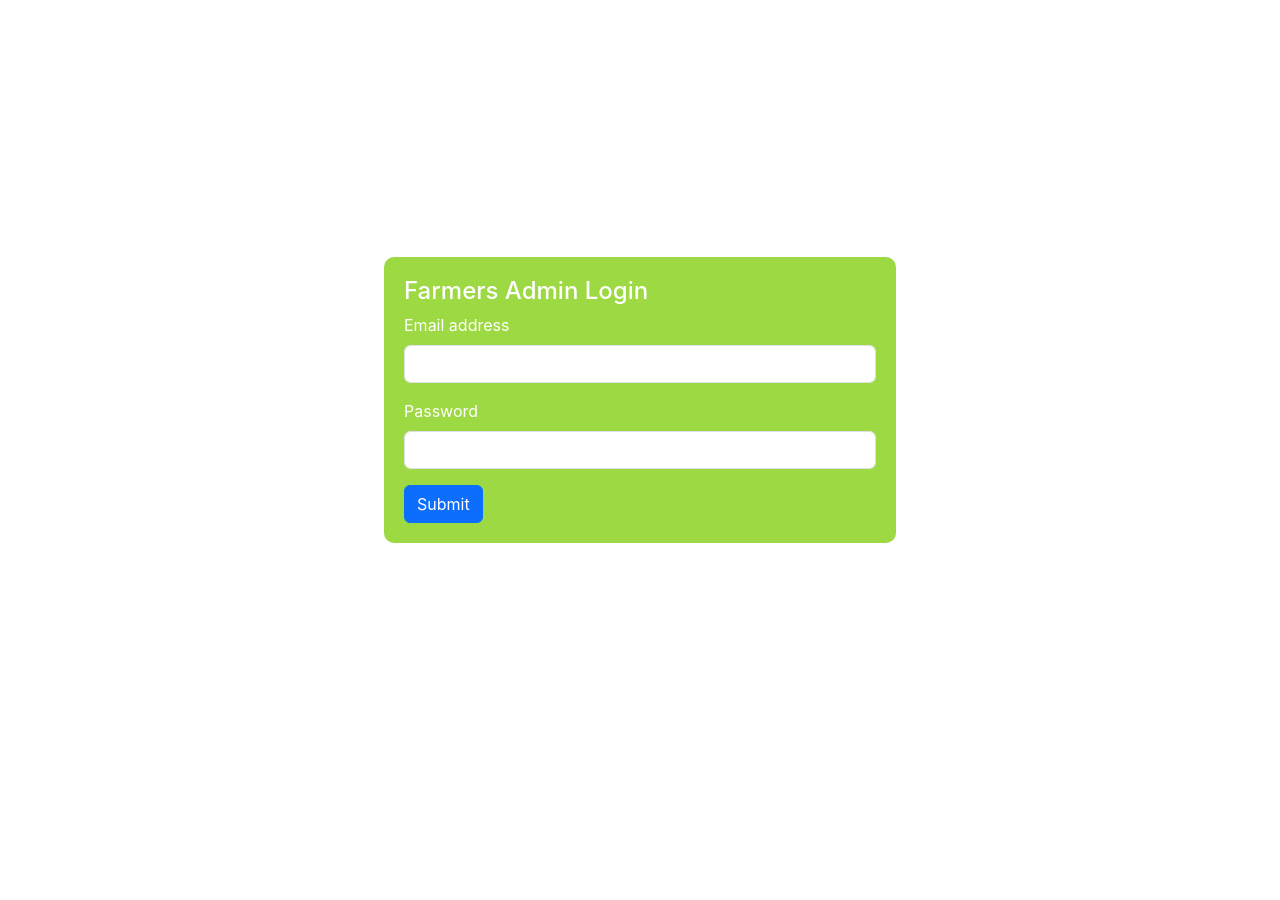
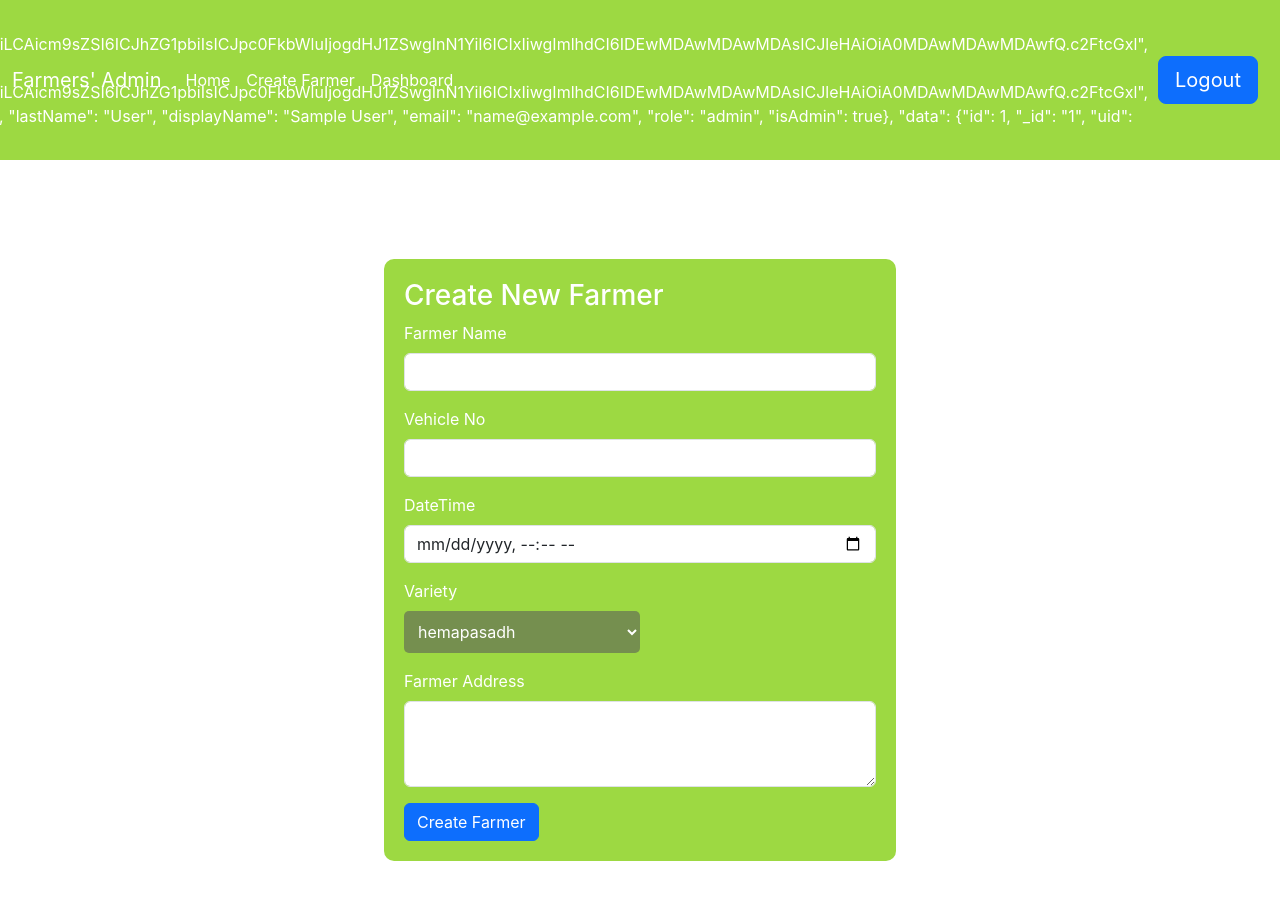
Before and after one commit to Sahana-123-KK/farmers-app, a React (Create React App) app: page /createfarmer in a window 1280 px wide. Before the commit this address led to /login. Shown: the top 900 px of the page. Before the commit the page ends 800 px from the top, so only its background shows below. Built offline with nearby package versions, Linux system fonts and the light colour scheme; sample sign-in values are in the browser's storage.

Commit message:
integrated with backend

```diff
--- a/src/App.js
+++ b/src/App.js
@@ -8,7 +8,7 @@ import Navbar from './components/Navbar/Navbar';
 function App() {
   return (
     <Router>
-      {localStorage.getItem("farmerlogin") && <Navbar />}
+      {localStorage.getItem("ftoken") && <Navbar />}
       <Routes>
 
         <Route path='/login' element={<Login />} />
--- a/src/components/CreateFarmer/CreateFarmer.jsx
+++ b/src/components/CreateFarmer/CreateFarmer.jsx
@@ -6,15 +6,16 @@ import { useNavigate } from "react-router-dom";
 const CreateFarmer = () => {
   const navigate = useNavigate();
   useEffect(() => {
-    if (!localStorage.getItem("farmerlogin")) {
+    if (!localStorage.getItem("ftoken")) {
       navigate("/login");
     }
   }, []);
   const [farmerDetails, setFarmerDetails] = useState({
     name: "",
-    vehicleNo: "",
+    vno: "",
     address: "",
-    variety: "grade1",
+    variety: "hemapasadh",
+    datetime:""
   });
 
   const handleChange = (e) => {
@@ -28,10 +29,11 @@ const CreateFarmer = () => {
   const createFarmerAPI = async (e) => {
     e.preventDefault();
     try {
-      const response = await fetch("", {
+      const response = await fetch("http://localhost:7000/farmers/create", {
         method: "POST",
         headers: {
           "Content-Type": "application/json",
+          token:localStorage.getItem("ftoken")
         },
         body: JSON.stringify(farmerDetails),
       });
@@ -60,6 +62,7 @@ const CreateFarmer = () => {
               Farmer Name
             </label>
             <input
+            required
               onChange={handleChange}
               name="name"
               type="text"
@@ -73,11 +76,26 @@ const CreateFarmer = () => {
               Vehicle No
             </label>
             <input
+            required
               onChange={handleChange}
-              name="vehicleNo"
+              name="vno"
               type="text"
               class="form-control"
               id="exampleInputPassword1"
+            />
+          </div>
+          <div class="mb-3">
+            <label for="datetime" class="form-label">
+             DateTime
+            </label>
+
+            <input
+            required
+              onChange={handleChange}
+              name="datetime"
+              type="datetime-local"
+              class="form-control"
+              id="datetime"
             />
           </div>
           <div class="mb-3">
@@ -86,14 +104,15 @@ const CreateFarmer = () => {
             </label>
             <div class="dropdown">
               <select
+              required
                 onChange={changeVariety}
                 className="variety-farmer"
                 name="variety"
                 id="variety"
               >
-                <option value="grade1">Grade-1</option>
-                <option value="grade2">Grade-2</option>
-                <option value="rejected">Rejected</option>
+                <option value="hemapasadh">hemapasadh</option>
+                <option value="banganpalli">banganpalli</option>
+                {/* <option value="rejected">Rejected</option> */}
               </select>
             </div>
           </div>
@@ -102,6 +121,7 @@ const CreateFarmer = () => {
               Farmer Address
             </label>
             <textarea
+            required
               onChange={handleChange}
               name="address"
               class="form-control"
--- a/src/components/Dashboard/Dashboard.jsx
+++ b/src/components/Dashboard/Dashboard.jsx
@@ -7,45 +7,21 @@ import { useNavigate } from "react-router-dom";
 const Dashboard = () => {
   const navigate = useNavigate();
   useEffect(() => {
-    if (!localStorage.getItem("farmerlogin")) {
+    if (!localStorage.getItem("ftoken")) {
       navigate("/login");
     }
   }, []);
   const [loading, setLoading] = useState(false);
-  const [farmers, setFarmers] = useState([
-    {
-      name: "Anubhav Singh",
-      vehicleNo: "23432",
-      address:
-        "Lorem ipsum dolor sit, amet consectetur adipisicing elit. Debitis delectus maxime cupiditate porro dignissimos? Eius excepturi molestiae nesciun",
-      variety: "grade1",
-      date: "12-04-2022",
-    },
-    {
-      name: "Haseena Malik",
-      vehicleNo: "232354432",
-      address:
-        "Lorem ipsum dolor sit, amet consectetur adipisicing elit. Debitis delectus maxime cupiditate porro dignissimos? Eius excepturi molestiae nesciun",
-      variety: "grade2",
-      date: "22-11-2022",
-    },
-    {
-      name: "Shivaay Singh Oberoi",
-      vehicleNo: "23423532",
-      address:
-        "Lorem ipsum dolor sit, amet consectetur adipisicing elit. Debitis delectus maxime cupiditate porro dignissimos? Eius excepturi molestiae nesciun",
-      variety: "rejected",
-      date: "12-09-2022",
-    },
-  ]);
+  const [farmers, setFarmers] = useState([]);
 
   const getFarmersDataAPI = async () => {
     setLoading(true);
     try {
-      const response = await fetch("", {
+      const response = await fetch("http://localhost:7000/farmers/getfarmers", {
         method: "GET",
         headers: {
           "Content-Type": "application/json",
+          token:localStorage.getItem("ftoken")
         },
       });
       console.log(response);
--- a/src/components/Dashboard/dashboard.css
+++ b/src/components/Dashboard/dashboard.css
@@ -53,6 +53,20 @@
     padding: 10px;
 
 }
+.flexxcol{
+    width: 95%;
+}
+.flexxcolallfarmers{
+    display: flex;
+    flex-direction: column;
+    background-color: whitesmoke;
+    border-radius: 10px;
+    /* border: 2px solid brown; */
+    align-items: center;
+    width: 100%;
+    padding: 10px;
+
+}
 .flexxrowdatafarm2 p{
     margin: 0px;
     font-size: 120%;
--- a/src/components/FarmerData/FarmerData.jsx
+++ b/src/components/FarmerData/FarmerData.jsx
@@ -4,10 +4,10 @@ const FarmerData = ({data}) => {
   return (
     <div className='flexxrowdatafarm'>
         <p className="fname">{data?.name} </p>
-        <p className="fvno">{data?.vehicleNo} </p>
+        <p className="fvno">{data?.vno} </p>
         <p className="faddress">{data?.address} </p>
         <p className="fvariety">{data?.variety} </p>
-        <p className="fdate">{data?.date} </p>
+        <p className="fdate">{data?.datetime} </p>
 
     </div>
   )
--- a/src/components/Home/Home.jsx
+++ b/src/components/Home/Home.jsx
@@ -1,16 +1,40 @@
-import React from "react";
+import React, { useState } from "react";
 import "./home.css";
 import { Link, useNavigate } from "react-router-dom";
 import { useEffect } from "react";
 const Home = () => {
   const navigate = useNavigate();
+  const[username,setUsername] = useState("")
+
+  const getUser = async()=>{
+    try {
+      const response = await fetch("http://localhost:7000/dashboard",{
+        method:'GET',
+        headers:{
+          "Content-Type":"application/json",
+          token:localStorage.getItem("ftoken")
+        }
+      })
+      console.log(response)
+      const json = await response.json()
+      console.log(json)
+      setUsername(json?.user_name)
+      localStorage.setItem("usernamef",json?.user_name)
+    } catch (error) {
+      console.log(error)
+    }
+  }
   useEffect(() => {
-    if (!localStorage.getItem("farmerlogin")) {
+    if (!localStorage.getItem("ftoken")) {
       navigate("/login");
+    }
+    else{
+      getUser()
     }
   }, []);
   return (
     <div className="flexxrowhome">
+        {/* <h2 className="namelogin"> {username}</h2> */}
       <div className="flexxrowlinks">
         <Link to="/createfarmer">Create Farmer</Link>
         <Link to="/dashboard">Dashboard</Link>
--- a/src/components/Login/Login.jsx
+++ b/src/components/Login/Login.jsx
@@ -6,7 +6,7 @@ const Login = () => {
   const navigate = useNavigate();
 
   useEffect(() => {
-    if (localStorage.getItem("farmerlogin")) {
+    if (localStorage.getItem("ftoken")) {
       navigate("/");
     }
   }, []);
@@ -16,11 +16,11 @@ const Login = () => {
   });
   const loginAPI = async (e) => {
     e.preventDefault();
-    localStorage.setItem("farmerlogin", true);
-    window.location.reload()
-    navigate("/");
+    // localStorage.setItem("farmerlogin", true);
+    // window.location.reload()
+    // navigate("/");
     try {
-      const response = await fetch("", {
+      const response = await fetch("http://localhost:7000/auth/login", {
         method: "POST",
         headers: {
           "Content-Type": "application/json",
@@ -33,6 +33,10 @@ const Login = () => {
         alert("Logged In Successfully");
         const json = await response.json();
         console.log(json);
+        localStorage.setItem("ftoken",json.token)
+        // localStorage.setItem("farmerlogin",true)
+        navigate("/")
+        window.location.reload()
       } else {
         alert("Couldn't Login");
       }
--- a/src/components/Navbar/Navbar.jsx
+++ b/src/components/Navbar/Navbar.jsx
@@ -6,7 +6,11 @@ import { useNavigate } from "react-router-dom";
 const Navbar = () => {
   const navigate = useNavigate();
   const logoutFnc = () => {
-    localStorage.removeItem("farmerlogin");
+    // localStorage.removeItem("farmerlogin");
+    localStorage.removeItem("ftoken");
+    localStorage.removeItem("usernamef");
+
+
     navigate("/login");
     alert("Logged Out Successfully");
     window.location.reload()
@@ -49,6 +53,7 @@ const Navbar = () => {
           </ul>
         </div>
         <div className="flexxrowbtnnav">
+          {localStorage.getItem("usernamef")}
           <button onClick={logoutFnc} className="btn btn-primary btn-lg">
             Logout
           </button>
--- a/src/components/Navbar/navbar.css
+++ b/src/components/Navbar/navbar.css
@@ -2,9 +2,13 @@
     display: flex;
     width: 30%;
     flex-direction: row;
+    align-items: center;
     justify-content: flex-end;
 
     /* border: 2px solid black; */
+}
+.flexxrowbtnnav button{
+    margin: 0px 10px;
 }
 .customnav{
     background-color: #9dd942 !important;
```
